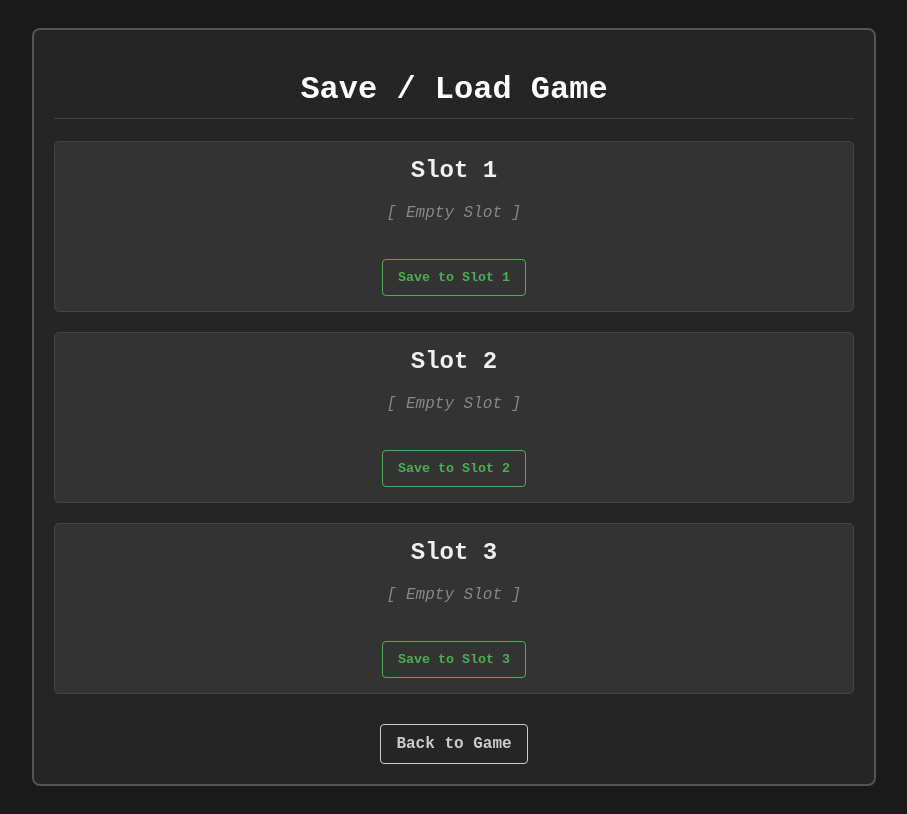
After one commit to cshorr/CYOA-Cis18, a Flask app: page /save_load in a window 1280 px wide. The commit adds this page. Shown: the whole page, without its empty margins (186-1093 px from the left). Run offline with Flask 3, Linux system fonts and the light colour scheme.

Commit message:
Oct commit and push

```diff
--- a/app.py
+++ b/app.py
@@ -1,8 +1,8 @@
-
 # Standard library imports
 import json
 import os
 from pathlib import Path
+from datetime import datetime
 from flask import (
     Flask,
     render_template,
@@ -11,14 +11,15 @@ from flask import (
     abort,
     request,
     session,
-    jsonify,)
+    jsonify, )
 from lib.player import (
     create_player,
     add_history,
     mark_scene_seen,
     current_player,
     reset_visited,
-    reset_history_and_vars,)
+    reset_history_and_vars, )
+
 try:
     from lib.gating import compute_display_choices
 except Exception:
@@ -40,10 +41,12 @@ def _load_chris():
         raw = json.load(f)
     return {str(s["scene_id"]).strip(): s for s in raw}
 
+
 try:
     CHRIS = _load_chris()
 except FileNotFoundError:
     CHRIS = {}
+
 
 def get_chris(scene_id: str) -> dict:
     key = str(scene_id).strip()
@@ -56,15 +59,18 @@ def get_chris(scene_id: str) -> dict:
 # ========= TRAVIS (EAST) =========
 SCENES_FILE_TRAVIS = BASE_DIR / "static" / "data" / "scenes_travis.json"
 
+
 def _load_travis():
     with SCENES_FILE_TRAVIS.open(encoding="utf-8") as f:
         raw = json.load(f)
     return {str(s["scene_id"]).strip(): s for s in raw}
 
+
 try:
     TRAVIS = _load_travis()
 except FileNotFoundError:
     TRAVIS = {}
+
 
 def get_travis(scene_id: str) -> dict:
     key = str(scene_id).strip()
@@ -77,15 +83,18 @@ def get_travis(scene_id: str) -> dict:
 # ========= CHARLIE (SOUTH) =========
 SCENES_FILE_CHARLIE = BASE_DIR / "static" / "data" / "scenes_charlie.json"
 
+
 def _load_charlie():
     with SCENES_FILE_CHARLIE.open(encoding="utf-8") as f:
         raw = json.load(f)
     return {str(s["scene_id"]).strip(): s for s in raw}
 
+
 try:
     CHARLIE = _load_charlie()
 except FileNotFoundError:
     CHARLIE = {}
+
 
 def get_charlie(scene_id: str) -> dict:
     key = str(scene_id).strip()
@@ -98,15 +107,18 @@ def get_charlie(scene_id: str) -> dict:
 # ========= TREY (WEST) =========
 SCENES_FILE_TREY = BASE_DIR / "static" / "data" / "scenes_trey.json"
 
+
 def _load_trey():
     with SCENES_FILE_TREY.open(encoding="utf-8") as f:
         raw = json.load(f)
     return {str(s["scene_id"]).strip(): s for s in raw}
 
+
 try:
     TREY = _load_trey()
 except FileNotFoundError:
     TREY = {}
+
 
 def get_trey(scene_id: str) -> dict:
     key = str(scene_id).strip()
@@ -124,18 +136,22 @@ def home():
     reset_history_and_vars()
     return render_template("home.html", title="The Crossroads", theme="crossroads")
 
+
 # Keep compass routes, but drive them into each owner’s story
 @app.get("/north")
 def north_path():
     return redirect(url_for("chris_start"))
 
+
 @app.get("/east")
 def east_path():
     return redirect(url_for("travis_start"))
 
+
 @app.get("/south")
 def south_path():
     return redirect(url_for("charlie_start"))
+
 
 @app.get("/west")
 def west_path():
@@ -147,13 +163,15 @@ def west_path():
 def chris_start():
     return redirect(url_for("scene_chris", scene_id="N-001"))
 
+
 @app.get("/chris/<scene_id>")
 def scene_chris(scene_id):
     scene = get_chris(scene_id)
     if compute_display_choices:
         scene = dict(scene)
         scene['choices'] = compute_display_choices(scene, session.get('player', {}))
-    return render_template("scene.html", scene=scene, title=scene.get("title"), theme="chris" , base_endpoint="scene_chris")
+    return render_template("scene.html", scene=scene, title=scene.get("title"),
+                           theme="chris", base_endpoint="scene_chris")
 
 
 # --- Travis dynamic routes ---
@@ -161,13 +179,15 @@ def scene_chris(scene_id):
 def travis_start():
     return redirect(url_for("scene_travis", scene_id="E-001"))
 
+
 @app.get("/travis/<scene_id>")
 def scene_travis(scene_id):
     scene = get_travis(scene_id)
     if compute_display_choices:
         scene = dict(scene)
         scene['choices'] = compute_display_choices(scene, session.get('player', {}))
-    return render_template("scene.html", scene=scene, title=scene.get("title"), theme="travis", base_endpoint="scene_travis")
+    return render_template("scene.html", scene=scene, title=scene.get("title"),
+                           theme="travis", base_endpoint="scene_travis")
 
 
 # --- Charlie dynamic routes ---
@@ -175,13 +195,15 @@ def scene_travis(scene_id):
 def charlie_start():
     return redirect(url_for("scene_charlie", scene_id="S-001"))
 
+
 @app.get("/charlie/<scene_id>")
 def scene_charlie(scene_id):
     scene = get_charlie(scene_id)
     if compute_display_choices:
         scene = dict(scene)
         scene['choices'] = compute_display_choices(scene, session.get('player', {}))
-    return render_template("scene.html", scene=scene, title=scene.get("title"), theme="charlie", base_endpoint="scene_charlie")
+    return render_template("scene.html", scene=scene, title=scene.get("title"),
+                           theme="charlie", base_endpoint="scene_charlie")
 
 
 # --- Trey dynamic routes ---
@@ -189,26 +211,32 @@ def scene_charlie(scene_id):
 def trey_start():
     return redirect(url_for("scene_trey", scene_id="W-001"))
 
+
 @app.get("/trey/<scene_id>")
 def scene_trey(scene_id):
     scene = get_trey(scene_id)
     if compute_display_choices:
         scene = dict(scene)
         scene['choices'] = compute_display_choices(scene, session.get('player', {}))
-    return render_template("scene.html", scene=scene, title=scene.get("title"), theme="trey", base_endpoint="scene_trey")
+    return render_template("scene.html", scene=scene, title=scene.get("title"),
+                           theme="trey", base_endpoint="scene_trey")
+
 
 # ========= ORACLE (AI) =========
 SCENES_FILE_ORACLE = BASE_DIR / "static" / "data" / "scenes_oracle.json"
+
 
 def _load_oracle():
     with SCENES_FILE_ORACLE.open(encoding="utf-8") as f:
         raw = json.load(f)
     return {str(s["scene_id"]).strip(): s for s in raw}
 
+
 try:
     ORACLE = _load_oracle()
 except FileNotFoundError:
     ORACLE = {}
+
 
 def get_oracle(scene_id: str) -> dict:
     key = str(scene_id).strip()
@@ -216,10 +244,13 @@ def get_oracle(scene_id: str) -> dict:
         return ORACLE[key]
     except KeyError:
         abort(404, f"Scene {key} not found")
+
+
 # --- Oracle dynamic routes ---
 @app.get("/oracle")
 def oracle_start():
     return redirect(url_for("scene_oracle", scene_id="O-001"))
+
 
 @app.get("/oracle/<scene_id>")
 def scene_oracle(scene_id):
@@ -236,13 +267,14 @@ def scene_oracle(scene_id):
     )
 
 
-
 # --- Shared death/end page (defaults to Crossroads theme) --- its a design choice , circle of life and all that :)
 @app.get("/death")
 def death():
-    msg = request.args.get("msg") or "You slip at the last moment and fall to your death. That is the end of your story."
+    msg = request.args.get(
+        "msg") or "You slip at the last moment and fall to your death. That is the end of your story."
     theme = request.args.get("theme") or "crossroads"
     return render_template("death.html", title="You Died", msg=msg, theme=theme)
+
 
 @app.get("/the_end")
 def the_end():
@@ -269,6 +301,7 @@ def add_player_name(s: str):
         text = text.replace(token, name)
     return text
 
+
 @app.context_processor
 def _inject_player():
     return {"player": session.get("player", {})}
@@ -279,7 +312,9 @@ def _inject_player():
 def name_form():
     create_player()
     name = (session.get('player') or {}).get('name', "")
-    return render_template("name.html", title="Set Your Name", theme="crossroads", name=name)
+    return render_template("name.html", title="Set Your Name", theme="crossroads",
+                           name=name)
+
 
 @app.post("/name")
 def name_submit():
@@ -291,14 +326,104 @@ def name_submit():
     next_url = request.args.get('next') or url_for('home')
     return redirect(next_url)
 
+
+# --- Save/Load Game Functionality ---
+@app.route("/save_load")
+def save_load_page():
+    """Displays the save and load game page."""
+    save_slots = session.get('save_slots', {})
+
+    # Determine the correct "Back to Game" URL
+    player = current_player()
+    back_url = url_for('home')  # Default fallback
+    if player.get('history'):
+        # Find the last URL that was an actual game scene, not a utility page
+        for url in reversed(player.get('history', [])):
+            if any(path in url for path in
+                   ['/chris/', '/travis/', '/charlie/', '/trey/', '/oracle/']):
+                back_url = url
+                break
+
+    return render_template(
+        "save_load.html",
+        title="Save / Load Game",
+        theme="crossroads",
+        save_slots=save_slots,
+        back_url=back_url
+    )
+
+
+@app.route("/save", methods=["POST"])
+def save_game():
+    """Saves the current game state to a specified slot."""
+    slot_id = request.form.get("slot_id")
+    if not slot_id:
+        return redirect(url_for("save_load_page"))
+
+    save_slots = session.get('save_slots', {})
+    player_data = current_player()
+
+    # Find the last actual game scene URL from history to save
+    last_game_url = url_for('home')  # Default if no game scenes are found
+    if player_data.get('history'):
+        for url in reversed(player_data.get('history', [])):
+            if any(path in url for path in
+                   ['/chris/', '/travis/', '/charlie/', '/trey/', '/oracle/']):
+                last_game_url = url
+                break
+
+    # Store the player data, the URL to return to, and a timestamp
+    save_slots[slot_id] = {
+        "player_data": player_data,
+        "last_url": last_game_url,
+        "save_time": datetime.utcnow().strftime("%Y-%m-%d %H:%M:%S UTC")
+    }
+
+    session['save_slots'] = save_slots
+    session.modified = True  # Explicitly mark session as modified
+    return redirect(url_for("save_load_page"))
+
+
+@app.route("/load", methods=["POST"])
+def load_game():
+    """Loads a game state from a specified slot."""
+    slot_id = request.form.get("slot_id")
+    save_slots = session.get('save_slots', {})
+
+    if slot_id in save_slots:
+        save_data = save_slots[slot_id]
+        session['player'] = save_data['player_data']
+        session.modified = True
+        # Redirect the user to their last saved scene
+        return redirect(save_data['last_url'])
+
+    return redirect(url_for("save_load_page"))
+
+
+@app.route("/delete_save", methods=["POST"])
+def delete_save():
+    """Deletes a save file from a specified slot."""
+    slot_id = request.form.get("slot_id")
+    save_slots = session.get('save_slots', {})
+
+    if slot_id in save_slots:
+        save_slots.pop(slot_id, None)
+        session['save_slots'] = save_slots
+        session.modified = True
+
+    return redirect(url_for("save_load_page"))
+
+
 @app.get("/debug/player")
 def debug_player():
     return jsonify(current_player())
+
 
 @app.get("/debug/reset")
 def debug_reset():
     session.pop('player', None)
     return redirect(url_for("home"))
+
 
 @app.before_request
 def _init_and_track_player():
--- a/templates/home.html
+++ b/templates/home.html
@@ -19,6 +19,9 @@
   <a class="btn" href="{{ url_for('south_path') }}">Go South (Charlie’s story)</a>
   <a class="btn" href="{{ url_for('west_path') }}">Go West (Trey’s story)</a>
 </div>
+
+  <a href="{{ url_for('save_load_page') }}">Load Game</a>
+
 <!--  Oracle is there but invisible (browser ignores commented HTML).
  When you want to enable it, just delete the arrow and dashes////////////////////|:)|\\\\\\\\\\\\
 <div class="choices">
--- /dev/null
+++ b/templates/save_load.html
@@ -0,0 +1,73 @@
+<!DOCTYPE html>
+<html lang="en" class="theme-{{ theme or 'crossroads' }}">
+<head>
+    <meta charset="UTF-8">
+    <meta name="viewport" content="width=device-width, initial-scale=1.0">
+    <title>{{ title }}</title>
+    <style>
+        /* Basic styling for readability */
+        body { background-color: #1a1a1a; color: #f0f0f0; font-family: 'Courier New', Courier, monospace; text-align: center; padding: 20px;}
+        .container { max-width: 800px; margin: 0 auto; padding: 20px; border: 2px solid #555; border-radius: 8px; background-color: #252525;}
+        h1 { color: #fff; border-bottom: 1px solid #444; padding-bottom: 10px; }
+        .slot-container { display: flex; flex-direction: column; gap: 20px; margin-top: 20px; }
+        .slot { border: 1px solid #444; padding: 15px; border-radius: 5px; background-color: #333; }
+        .slot h2 { margin-top: 0; }
+        .slot-info { margin-bottom: 15px; min-height: 40px; }
+        .slot-actions { display: flex; justify-content: center; gap: 10px; flex-wrap: wrap; }
+        .btn { padding: 10px 15px; border: 1px solid #666; border-radius: 4px; cursor: pointer; font-weight: bold; text-decoration: none; display: inline-block; color: white; background-color: transparent; font-family: 'Courier New', Courier, monospace; }
+        .btn:hover { background-color: #444; }
+        .btn-save { border-color: #4CAF50; color: #4CAF50; }
+        .btn-save:hover { background-color: #4CAF50; color: white; }
+        .btn-load { border-color: #2196F3; color: #2196F3; }
+        .btn-load:hover { background-color: #2196F3; color: white; }
+        .btn-delete { border-color: #f44336; color: #f44336; }
+        .btn-delete:hover { background-color: #f44336; color: white; }
+        .btn-back { margin-top: 30px; border-color: #ccc; color: #ccc; }
+        .empty-text { color: #888; font-style: italic; }
+    </style>
+</head>
+<body>
+    <div class="container">
+        <h1>{{ title }}</h1>
+        <div class="slot-container">
+            {% for i in range(1, 4) %} {# Creates 3 save slots #}
+            <div class="slot">
+                <h2>Slot {{ i }}</h2>
+                {% set slot_id = i|string %}
+                {% if save_slots.get(slot_id) %}
+                    <div class="slot-info">
+                        <strong>Player:</strong> {{ save_slots[slot_id]['player_data']['name'] or 'Unnamed' }}<br>
+                        <strong>Saved:</strong> {{ save_slots[slot_id]['save_time'] }}
+                    </div>
+                    <div class="slot-actions">
+                        <form action="{{ url_for('load_game') }}" method="post" style="display: inline;">
+                            <input type="hidden" name="slot_id" value="{{ slot_id }}">
+                            <button type="submit" class="btn btn-load">Load</button>
+                        </form>
+                        <form action="{{ url_for('save_game') }}" method="post" style="display: inline;">
+                            <input type="hidden" name="slot_id" value="{{ slot_id }}">
+                            <button type="submit" class="btn btn-save">Overwrite Save</button>
+                        </form>
+                        <form action="{{ url_for('delete_save') }}" method="post" style="display: inline;">
+                            <input type="hidden" name="slot_id" value="{{ slot_id }}">
+                            <button type="submit" class="btn btn-delete">Delete</button>
+                        </form>
+                    </div>
+                {% else %}
+                    <div class="slot-info">
+                        <p class="empty-text">[ Empty Slot ]</p>
+                    </div>
+                    <div class="slot-actions">
+                        <form action="{{ url_for('save_game') }}" method="post" style="display: inline;">
+                            <input type="hidden" name="slot_id" value="{{ slot_id }}">
+                            <button type="submit" class="btn btn-save">Save to Slot {{ i }}</button>
+                        </form>
+                    </div>
+                {% endif %}
+            </div>
+            {% endfor %}
+        </div>
+        <a href="{{ back_url }}" class="btn btn-back">Back to Game</a>
+    </div>
+</body>
+</html>
--- a/templates/scene.html
+++ b/templates/scene.html
@@ -41,3 +41,7 @@
   <a class="btn" href="{{ url_for('home') }}">Back to Crossroads</a>
 </div>
 {% endblock %}
+
+<footer>
+    <a href="{{ url_for('save_load_page') }}">Save / Load Menu</a>
+</footer>
```
Also changed, not shown: lib/savefile.py (added).
